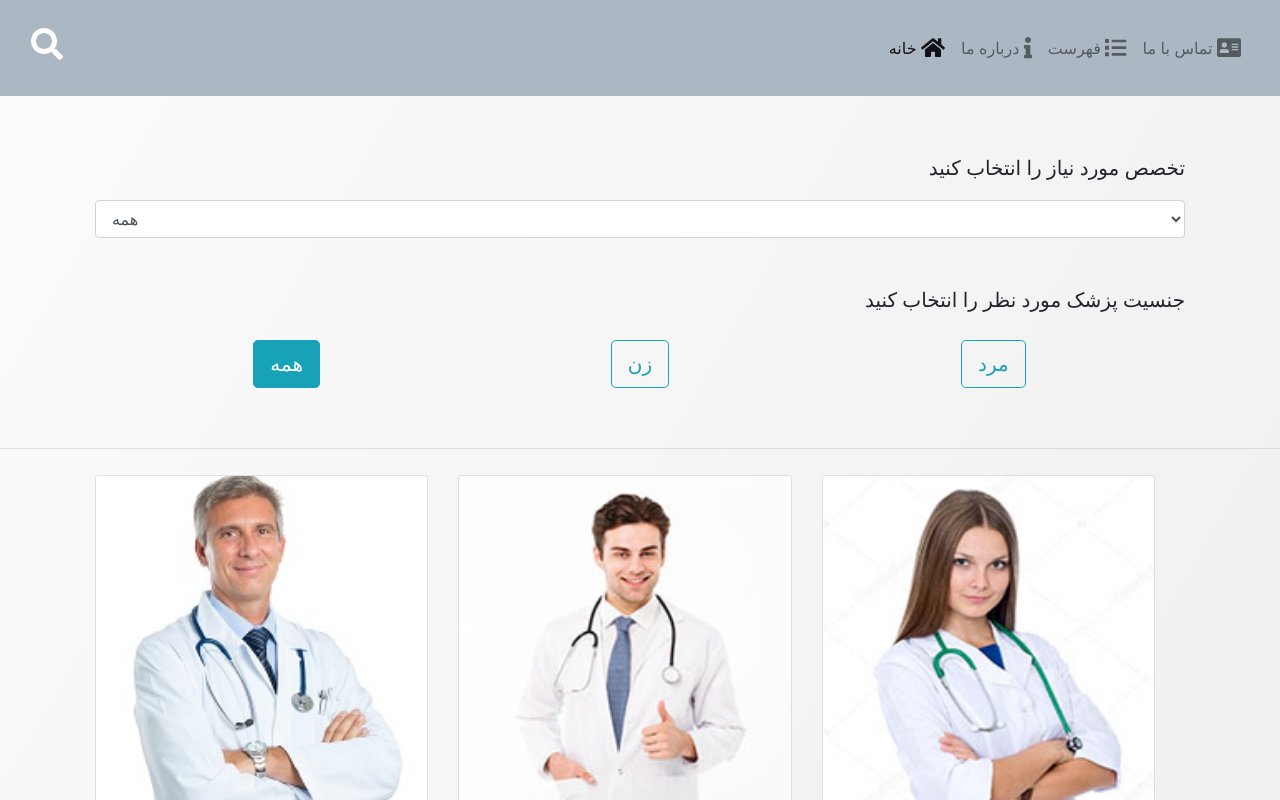
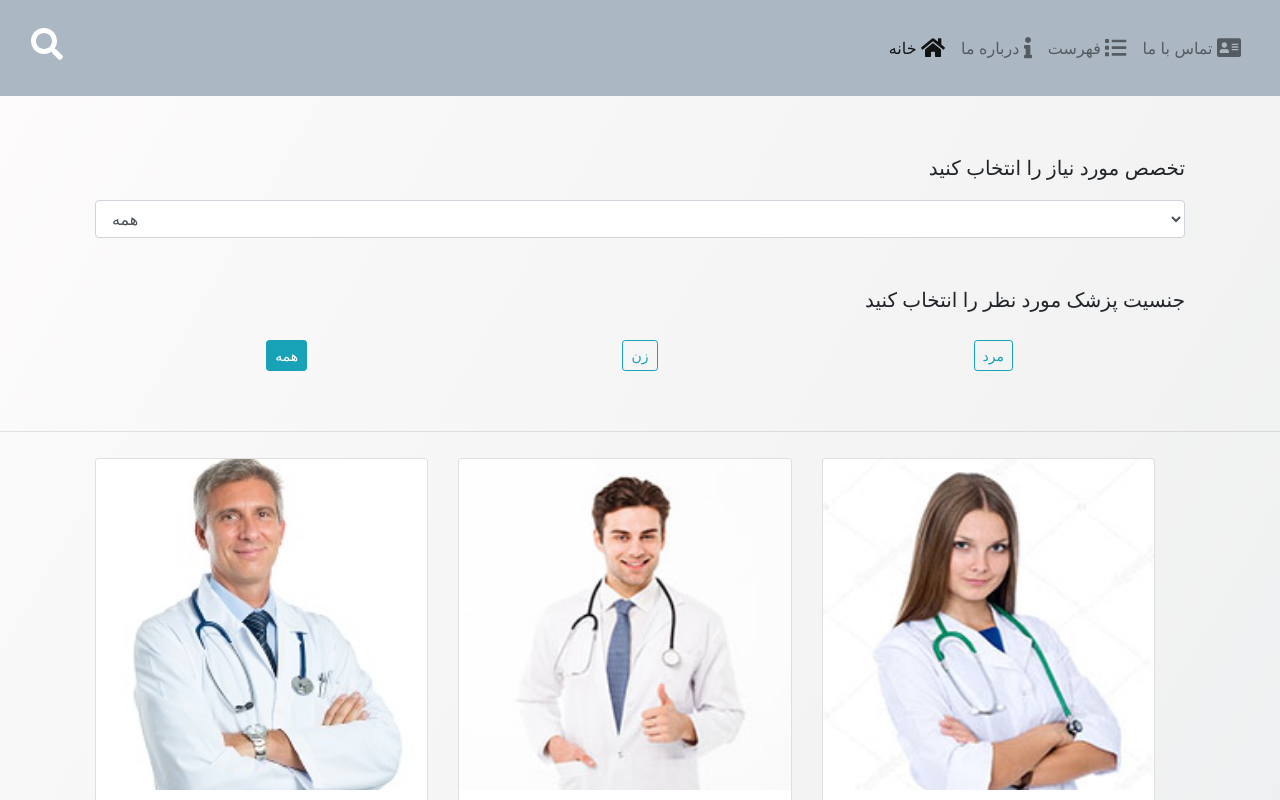
Before and after one commit to ArmanYarahmadi/MedicalTest1, a React (Create React App) app: page / in a window 1280 px wide. Shown: the top 800 px of the page. Built offline with nearby package versions, Linux system fonts and the light colour scheme.

Commit message:
copleted

```diff
--- a/src/App.css
+++ b/src/App.css
@@ -59,3 +59,8 @@
   padding: 10px;
   text-align: center;
 }
+
+.card {
+  width: 100%;
+  height: 100%;
+}
--- a/src/Components/FormComponent.js
+++ b/src/Components/FormComponent.js
@@ -37,7 +37,7 @@
                 <Button
                   outline
                   color="info"
-                  size="lg"
+                  size="sm"
                   onClick={() => setSelected(1)}
                   active={selected === 1}
                 >
@@ -48,7 +48,7 @@
                 <Button
                   outline
                   color="info"
-                  size="lg"
+                  size="sm"
                   onClick={() => setSelected(2)}
                   active={selected === 2}
                 >
@@ -59,7 +59,7 @@
                 <Button
                   outline
                   color="info"
-                  size="lg"
+                  size="sm"
                   onClick={() => setSelected(3)}
                   active={selected === 3}
                 >
```
